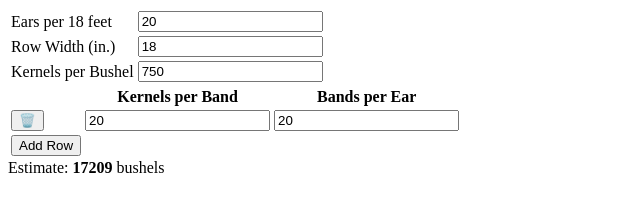
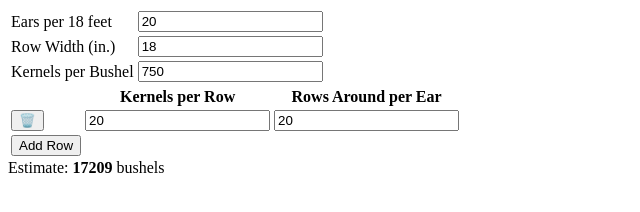
Before and after one commit to Wafffle77/Wafffle77.github.io, a plain HTML site: page index.html in a window 1280 px wide. Shown: the full height of the page, 0-640 px from the left. Drawn offline with Linux system fonts and the light colour scheme.

Commit message:
Updated Some labels

```diff
--- a/index.html
+++ b/index.html
@@ -24,8 +24,8 @@
             <thead>
                 <tr>
                     <th></th>
-                    <th>Kernels per Band</th>
-                    <th>Bands per Ear</th>
+                    <th>Kernels per Row</th>
+                    <th>Rows Around per Ear</th>
                 </tr>
             </thead>
             <tbody id="tableBody">
```
